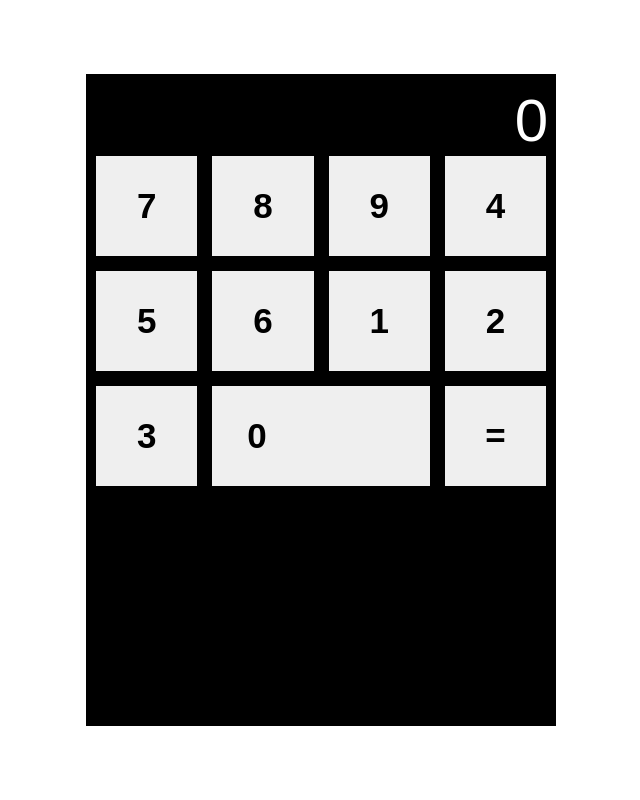
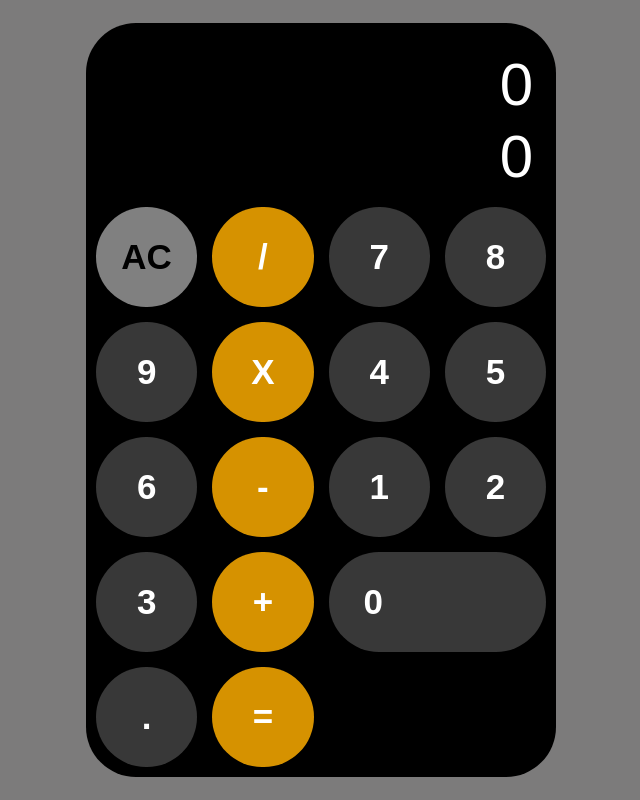
Before and after one commit to SergioGamboa-Ksquare/Calculator-Project, a plain HTML site: page index.html in a window 1280 px wide. Shown: the whole page, without its empty margins (319-959 px from the left). Drawn offline with Linux system fonts and the light colour scheme.

Commit message:
Update index.html

```diff
--- a/index.html
+++ b/index.html
@@ -12,20 +12,22 @@
         width: 100%;
         height: 100%;
         margin: auto;
-
+        background: rgb(124, 123, 123);
     }
 
     .wrapper {
         display: grid;
         grid-template-columns: repeat(4, 1fr);
         grid-template-rows: repeat(5, 1fr);
+        text-align: right;
         gap: 15px;
         color: white;
-
+        border-radius: 50px;
     }
 
     .calculator {
 
+        border-radius: 50px;
         background-color: rgb(0, 0, 0);
         position: absolute;
         top: 50%;
@@ -34,6 +36,7 @@
         transform: translate(-50%, -50%);
         width: 450px;
     }
+
     .calculator-screen {
         width: 100%;
         font-size: 60px;
@@ -44,42 +47,70 @@
         text-align: right;
     }
 
-    .num-input {
+    .calculator-header {
+        padding: 15px;
+        border-radius: 50px;
+
+    }
+    .num-input{
+        border-radius: 50px;
         padding: 30px 0;
         font-weight: bolder;
         font-size: 35px;
         height: 100px;
         width: 100%;
-
+        color: white;
+        background-color: rgb(56, 56, 56);
         border: none;
-
     }
     .span-2{
     grid-column: span 2;
     text-align: left;
     padding-left: 35px;
 }
+
+
+    .operator {
+        background-color: rgb(214, 146, 0);
+    }
+
+    .special {
+        background-color: grey;
+        color: black;
+    }
 </style>
+
 <body>
     <div class="calculator">
         <div class="calculator-header">
+            <input type="text" class="calculator-screen" value="0" disabled />
             <input type="text" class="calculator-screen" placeholder="0" value="0" enabled />
         </div>
         <div class="wrapper">
+            <input type="button" class="num-input special" value="AC"> </input>
+
+            <input type="button" class="num-input operator" value="/"> </input>
             <input type="button" class="num-input" value="7"> </input>
             <input type="button" class="num-input" value="8"> </input>
             <input type="button" class="num-input" value="9"> </input>
+            <input type="button" class="num-input operator" value="X"> </input>
             <input type="button" class="num-input" value="4"> </input>
             <input type="button" class="num-input" value="5"> </input>
             <input type="button" class="num-input" value="6"> </input>
+            <input type="button" class="num-input operator" value="-"> </input>
             <input type="button" class="num-input" value="1"> </input>
             <input type="button" class="num-input" value="2"> </input>
             <input type="button" class="num-input" value="3"> </input>
+            <input type="button" class="num-input operator" value="+"> </input>
             <input type="button" class="num-input span-2" value="0"> </input>
-                <input type="button" class="num-input" value="="> </input>
+            <input type="button" class="num-input" value="."> </input>
+            <input type="button" class="num-input operator" value="="> </input>
 
 
         </div>
     </div>
+
 </body>
+
 </html>
+</html>
```
Lines whose indentation alone changed are shown as unchanged.
